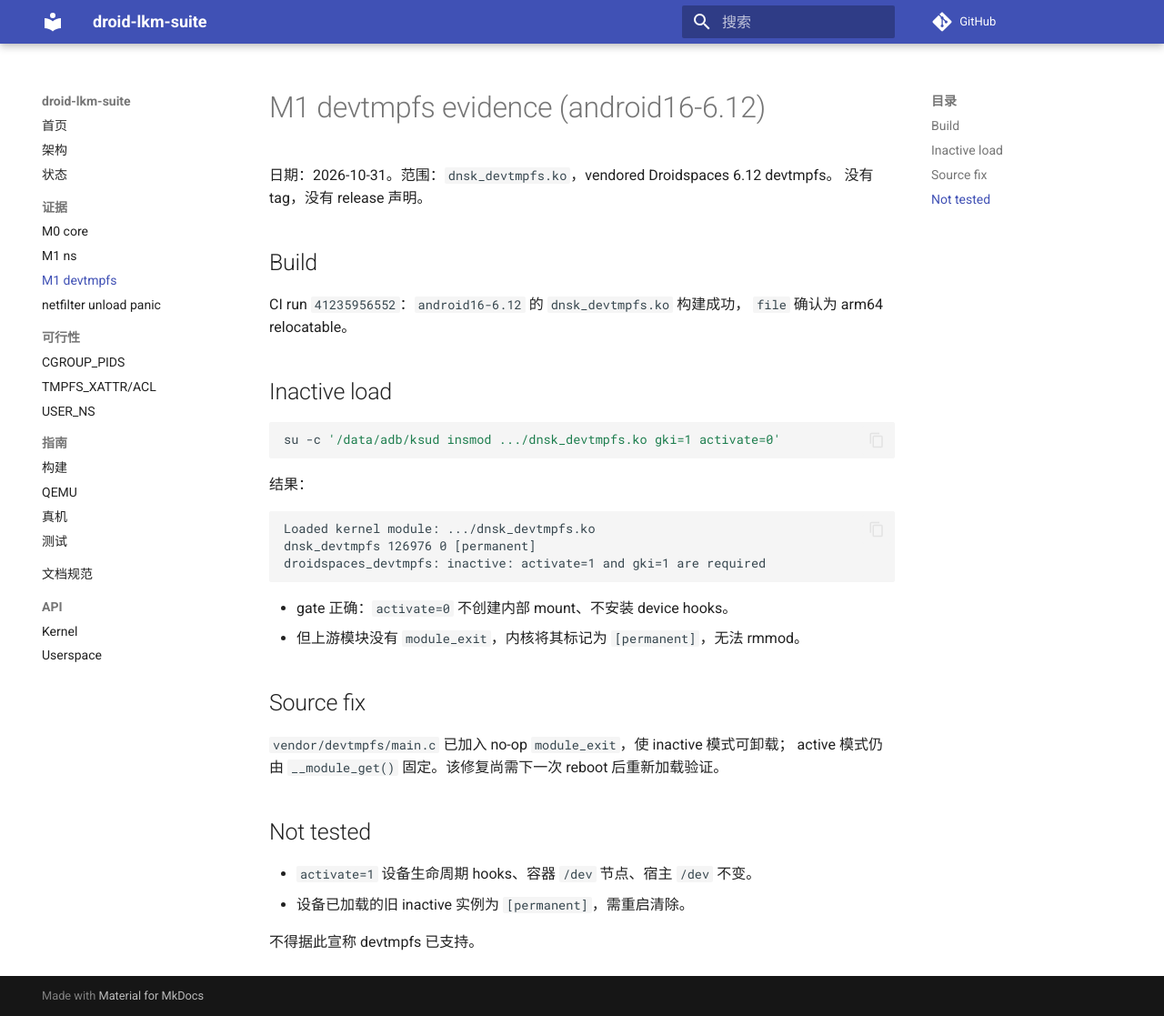
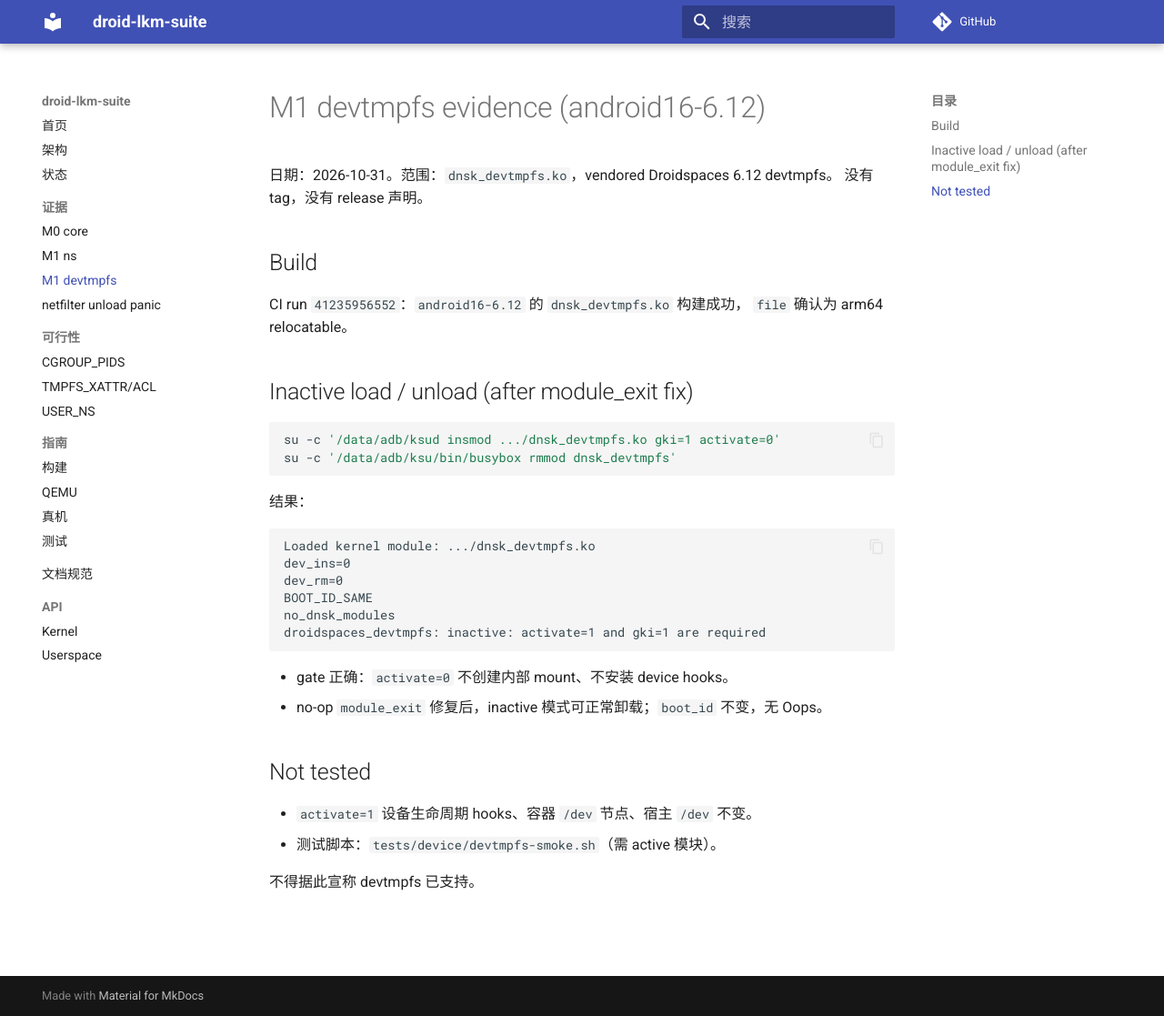
Before and after one commit to uobe1/droid-lkm-suite, an MkDocs documentation site: the page built from docs/evidence/m1-devtmpfs.md, in a window 1280 px wide and 1117 px high. Shown: the whole window at 91% size. Built offline with MkDocs 1.6.1 and Material for MkDocs 9.7.7, drawn with Linux system fonts in a browser that asks for light colours; comment, search, counter and statistics services are not loaded.

Commit message:
feat(ns): add optional core status bridge
Resolve dnsk_core_get at runtime so ns remains standalone; when core is present, register ns as development with caps pid_ns/ipc_ns/sysvipc/posix_mqueue. Also refresh inactive unload regression evidence.

````diff
--- a/docs/evidence/m1-devtmpfs.md
+++ b/docs/evidence/m1-devtmpfs.md
@@ -8,31 +8,30 @@
 CI run `41235956552`：`android16-6.12` 的 `dnsk_devtmpfs.ko` 构建成功，
 `file` 确认为 arm64 relocatable。
 
-## Inactive load
+## Inactive load / unload (after module_exit fix)
 
 ```sh
 su -c '/data/adb/ksud insmod .../dnsk_devtmpfs.ko gki=1 activate=0'
+su -c '/data/adb/ksu/bin/busybox rmmod dnsk_devtmpfs'
 ```
 
 结果：
 
 ```text
 Loaded kernel module: .../dnsk_devtmpfs.ko
-dnsk_devtmpfs 126976 0 [permanent]
+dev_ins=0
+dev_rm=0
+BOOT_ID_SAME
+no_dnsk_modules
 droidspaces_devtmpfs: inactive: activate=1 and gki=1 are required
 ```
 
 - gate 正确：`activate=0` 不创建内部 mount、不安装 device hooks。
-- 但上游模块没有 `module_exit`，内核将其标记为 `[permanent]`，无法 rmmod。
-
-## Source fix
-
-`vendor/devtmpfs/main.c` 已加入 no-op `module_exit`，使 inactive 模式可卸载；
-active 模式仍由 `__module_get()` 固定。该修复尚需下一次 reboot 后重新加载验证。
+- no-op `module_exit` 修复后，inactive 模式可正常卸载；`boot_id` 不变，无 Oops。
 
 ## Not tested
 
 - `activate=1` 设备生命周期 hooks、容器 `/dev` 节点、宿主 `/dev` 不变。
-- 设备已加载的旧 inactive 实例为 `[permanent]`，需重启清除。
+- 测试脚本：`tests/device/devtmpfs-smoke.sh`（需 active 模块）。
 
 不得据此宣称 devtmpfs 已支持。
````
Also changed, not shown: docs/evidence/netfilter-inactive-unload-panic.md (+15 -1 lines), docs/status.md (+2 -2 lines), features/ns/ORIGIN.md (+3 -1 lines), 6 other files.
